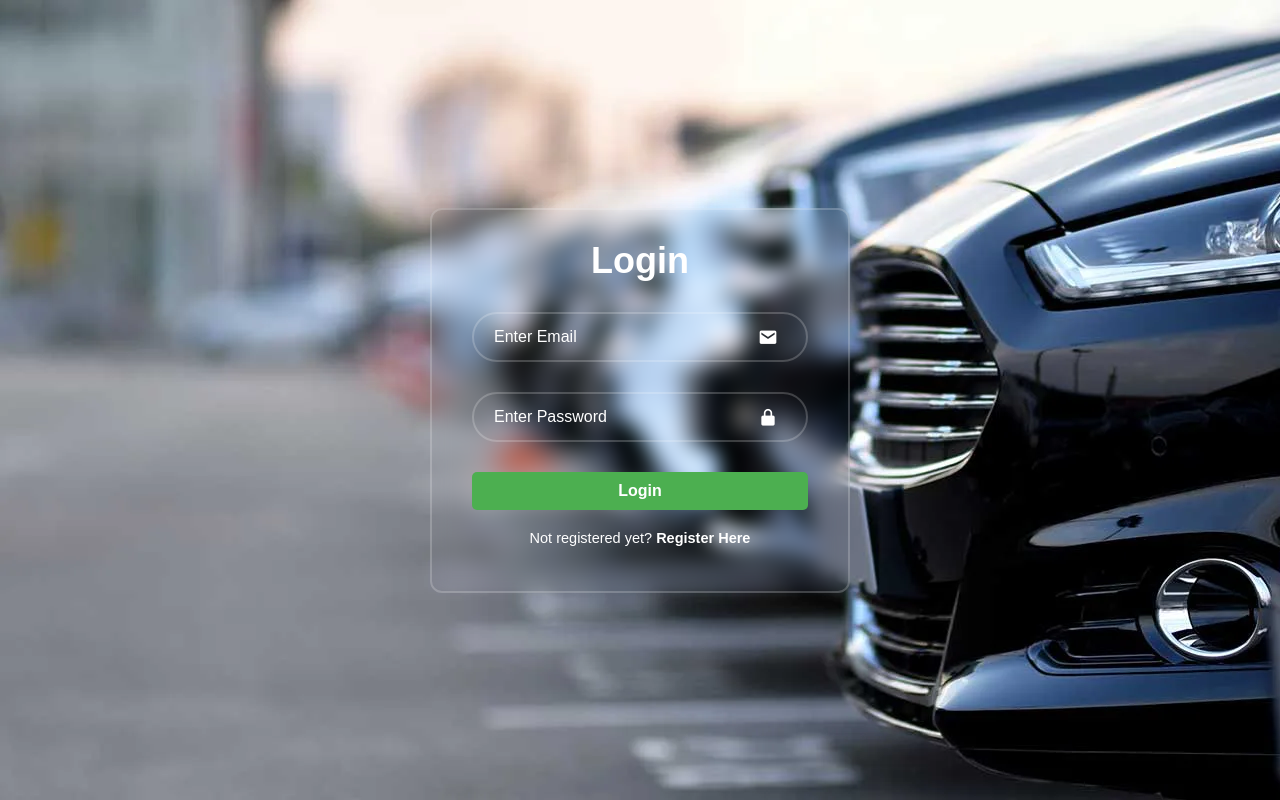
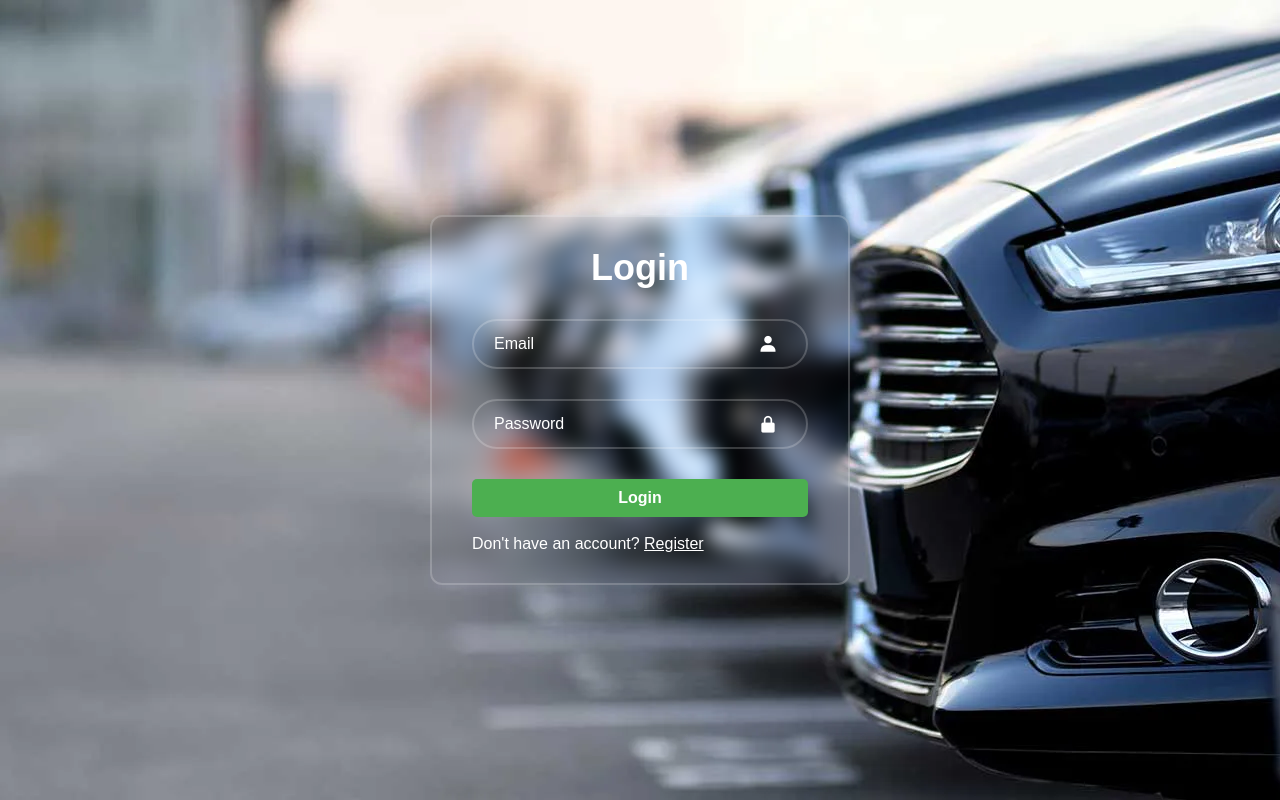
Before and after one commit to Lusaka2003/CSE370Project, a PHP site: page /login.php in a window 1280 px wide. Run offline with PHP 8.4, Linux system fonts and the light colour scheme.

Commit message:
Update login.php

```diff
--- a/login.php
+++ b/login.php
@@ -1,53 +1,30 @@
-<?php
-session_start();
-
-require_once "connect.php";
-
-if (isset($_POST["login"])) {
-    // Retrieve form data
-    $email = $_POST["email"];
-    $password = $_POST["password"];
-
-    // Query to check if email exists
-    $sql = "SELECT * FROM customer WHERE email = '$email'";
-    $result = mysqli_query($conn, $sql);
-    $user = mysqli_fetch_array($result, MYSQLI_ASSOC);
-
-    if ($user) {
-        header("Location: userprofile.php");
-          exit();
-        } else {
-            echo "<div class='alert alert-danger'>Email does not match</div>";
-        }
-    }
-?>
-
 <!DOCTYPE html>
 <html lang="en">
 <head>
   <meta charset="UTF-8">
   <meta name="viewport" content="width=device-width, initial-scale=1.0">
-  <title>Login Form</title>
+  <title>Login Form </title>
   <link rel="stylesheet" href="style.css">
   <link href='https://unpkg.com/boxicons@2.1.4/css/boxicons.min.css' rel='stylesheet'>
 </head>
 <body>
   <div class="wrapper">
-    <form action="login.php" method="POST">
+    <form action="loginprocess.php" method="POST">
       <h1>Login</h1>
       <div class="input-box">
-        <input type="email" name="email" placeholder="Enter Email" required>
-        <i class='bx bxs-envelope'></i>
+        <input type="text" name="email" placeholder="Email" required>
+        <i class='bx bxs-user'></i>
       </div>
       <div class="input-box">
-        <input type="password" name="password" placeholder="Enter Password" required>
-        <i class='bx bxs-lock-alt'></i>
+        <input type="password" name="Password" placeholder="Password" required>
+        <i class='bx bxs-lock-alt' ></i>
       </div>
-      <button type="submit" name="login" class="login">Login</button>
+      <button type="submit" class="login">Login</button>
+
+         <br>
+         <p>Don't have an account? <a href="registration.php" style="color: white;">Register</a></p>
+      </div>
     </form>
-    <div class="register-link">
-      <p>Not registered yet? <a href="registration.php">Register Here</a></p>
-    </div>
   </div>
 </body>
 </html>
```
